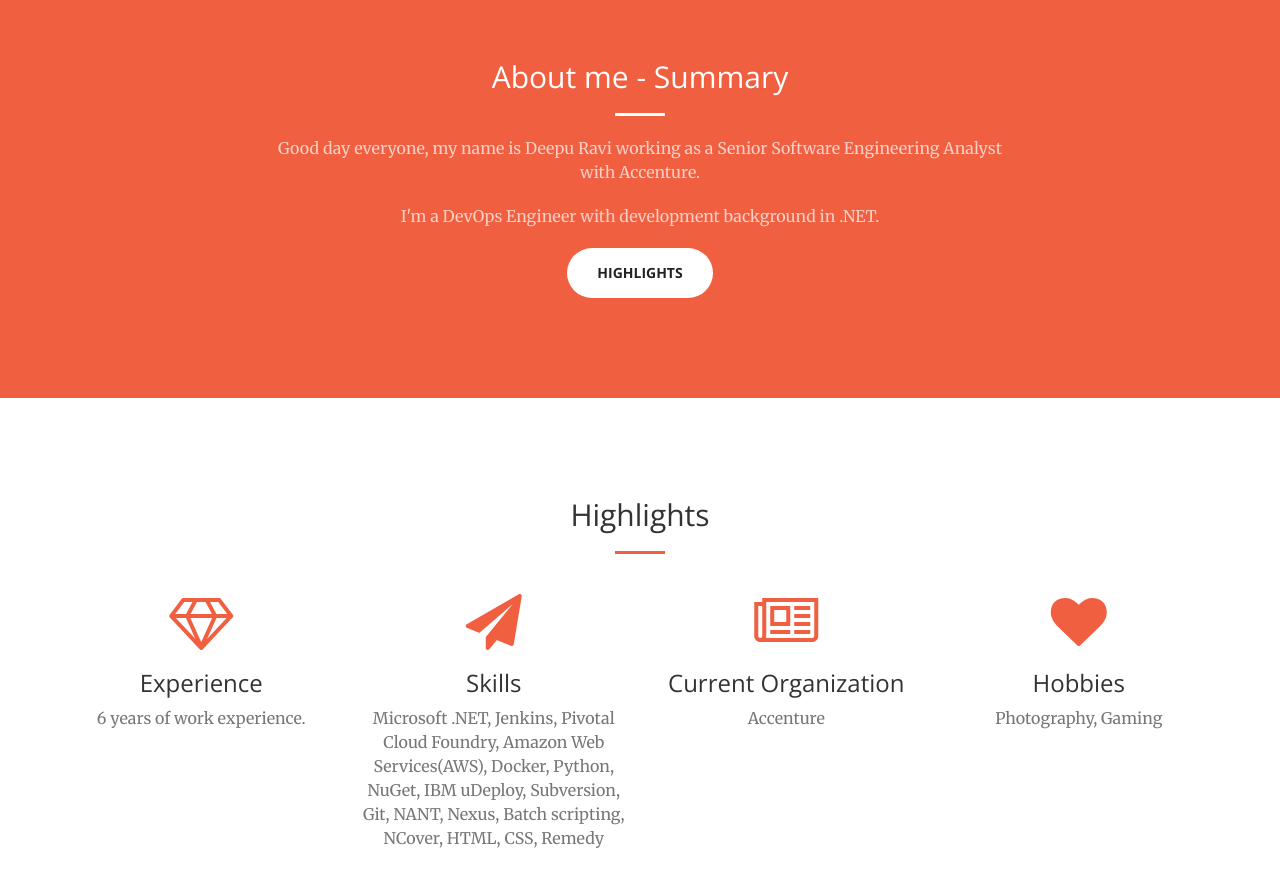
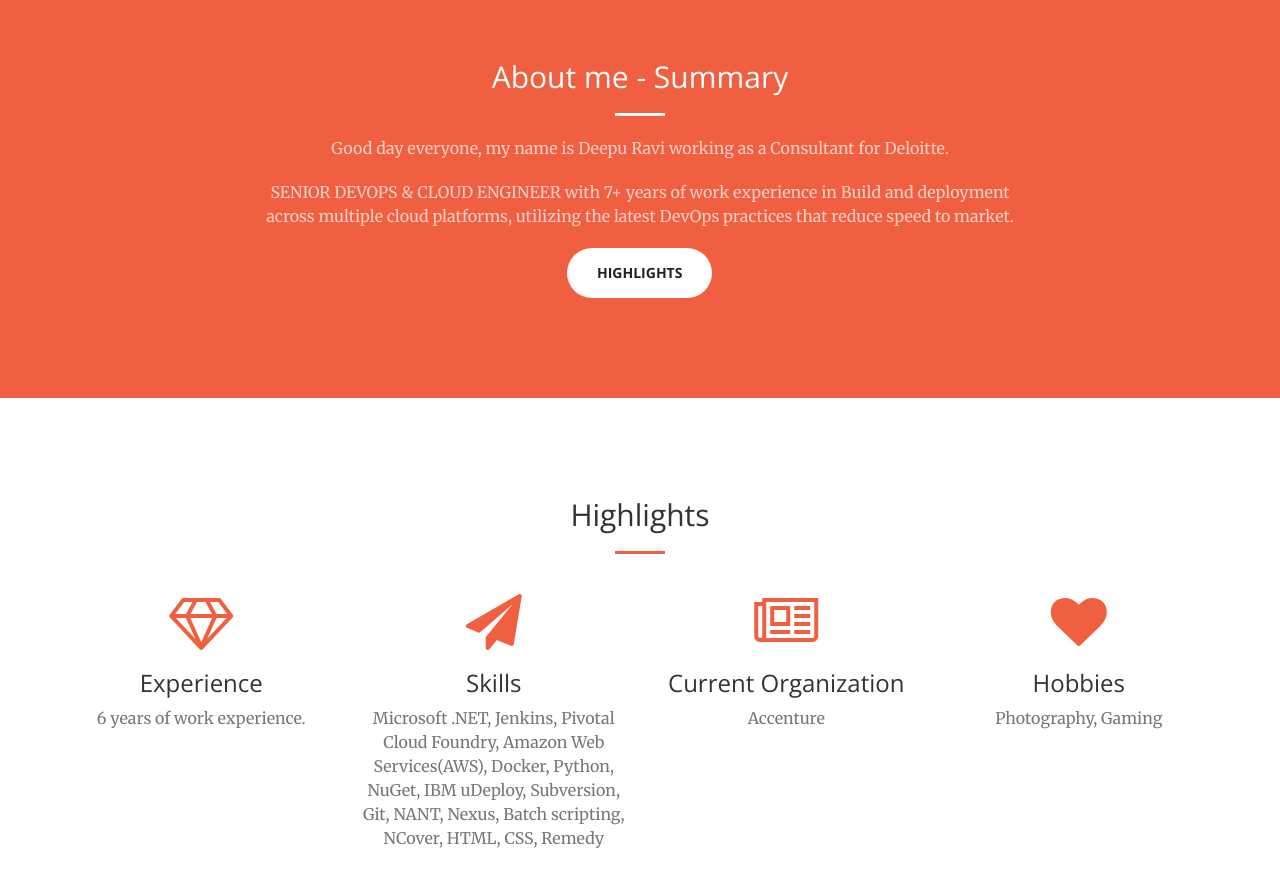
Before and after one commit to deepuravi89/deepuravi89.github.io, a website: page index.html in a window 1280 px wide. Shown: the part 840-1726 px from the top of the page. Drawn offline with nearby package versions, Linux system fonts and the light colour scheme.

Commit message:
Update index.html

```diff
--- a/index.html
+++ b/index.html
@@ -85,8 +85,8 @@
                 <div class="col-lg-8 col-lg-offset-2 text-center">
                     <h2 class="section-heading">About me - Summary</h2>
                     <hr class="light">
-                    <p class="text-faded">Good day everyone, my name is Deepu Ravi working as a Senior Software Engineering Analyst with Accenture.</p>
-					<p class="text-faded">I'm a DevOps Engineer with development background in .NET.</p>
+                    <p class="text-faded">Good day everyone, my name is Deepu Ravi working as a Consultant for Deloitte.</p>
+					<p class="text-faded">SENIOR DEVOPS & CLOUD ENGINEER with 7+ years of work experience in Build and deployment across multiple cloud platforms, utilizing the latest DevOps practices that reduce speed to market.</p>
                     <a href="#services" class="page-scroll btn btn-default btn-xl sr-button">Highlights</a>
                 </div>
             </div>
```
